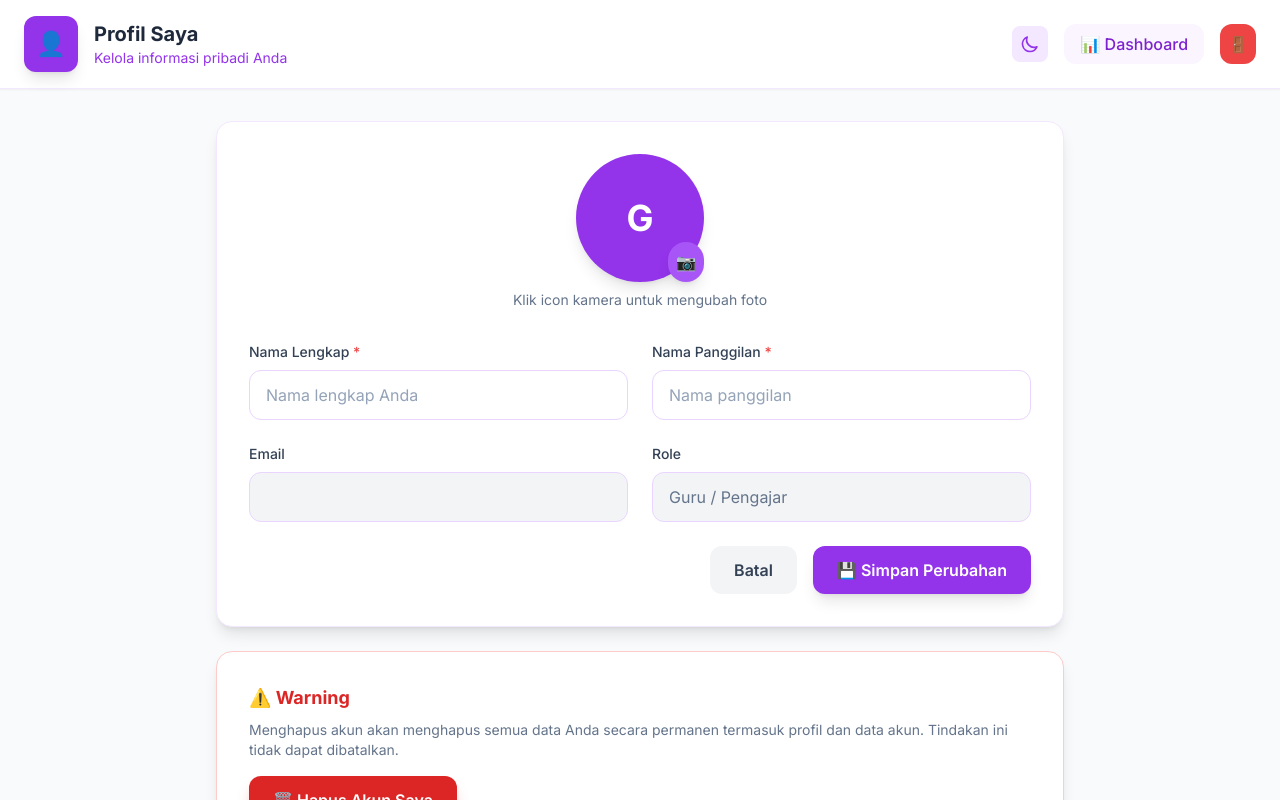
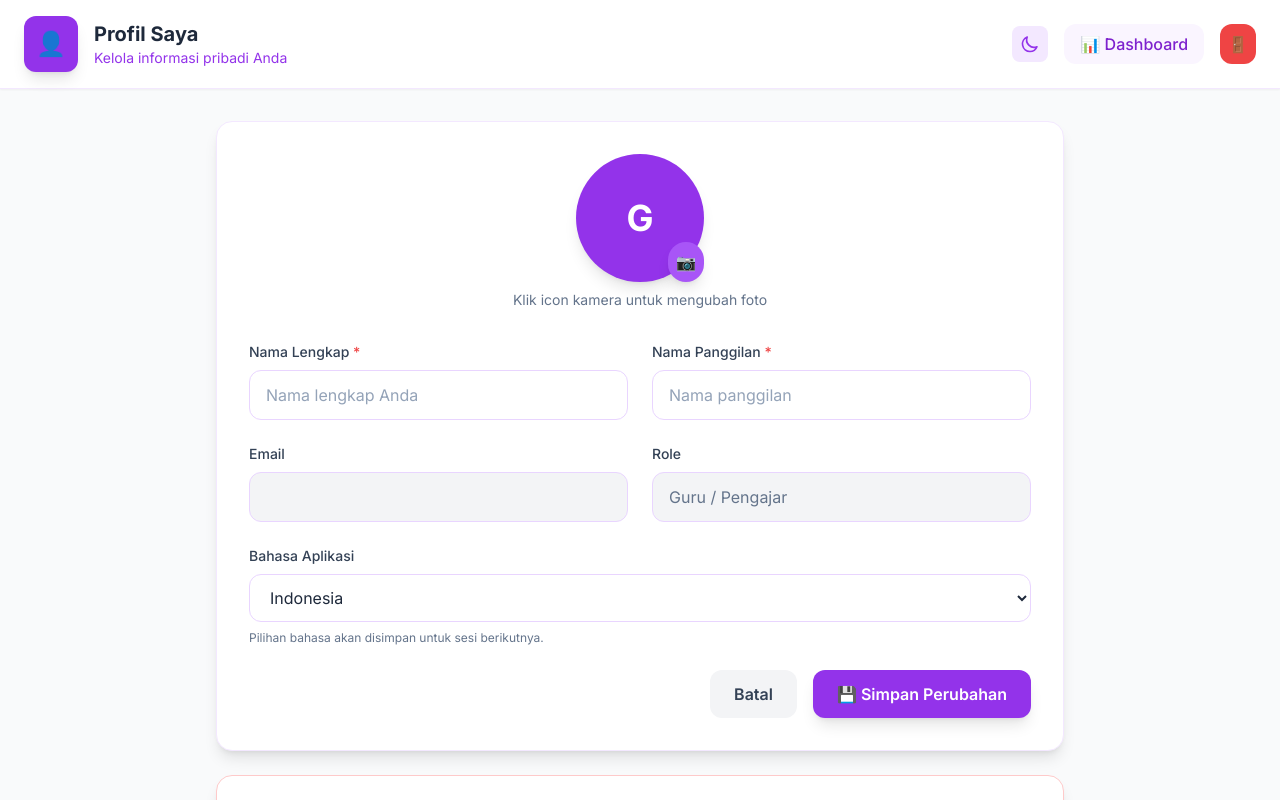
Before and after one commit to solikhulmauludin22014-ops/CLING, a Next.js app: page /guru/profile in a window 1280 px wide. Shown: the top 800 px of the page. Built offline with nearby package versions, Linux system fonts and the light colour scheme; no server answers.

Commit message:
add language setting options in profile pages

```diff
--- a/app/guru/profile/page.tsx
+++ b/app/guru/profile/page.tsx
@@ -4,10 +4,12 @@ import { useState, useEffect, useRef } from 'react'
 import { createClient } from '@/lib/supabase/client'
 import Link from 'next/link'
 import { useTheme } from '@/lib/context/ThemeContext'
+import { useLanguage } from '@/lib/context/LanguageContext'
 import ThemeToggle from '@/components/ThemeToggle'
 
 export default function GuruProfilePage() {
   const { theme } = useTheme()
+  const { language, setLanguage } = useLanguage()
   const [userName, setUserName] = useState('Guru')
   const [userId, setUserId] = useState('')
   const [profile, setProfile] = useState({
@@ -150,6 +152,11 @@ export default function GuruProfilePage() {
   const showAlert = (message: string, type: 'success' | 'error') => {
     setAlert({ message, type })
     setTimeout(() => setAlert(null), 3000)
+  }
+
+  const handleLanguageChange = (value: 'id' | 'en') => {
+    setLanguage(value)
+    showAlert(value === 'id' ? 'Bahasa berhasil diubah ke Indonesia' : 'Language changed to English', 'success')
   }
 
   const handleLogout = async () => {
@@ -384,6 +391,26 @@ export default function GuruProfilePage() {
               </div>
             </div>
 
+            {/* Language Settings */}
+            <div>
+              <label className={`block text-sm font-medium mb-2 ${theme === 'dark' ? 'text-slate-300' : 'text-slate-700'}`}>
+                {language === 'id' ? 'Bahasa Aplikasi' : 'Application Language'}
+              </label>
+              <select
+                value={language}
+                onChange={(e) => handleLanguageChange(e.target.value as 'id' | 'en')}
+                className={`w-full px-4 py-3 border rounded-xl focus:ring-2 focus:ring-purple-500 focus:border-transparent ${theme === 'dark' ? 'bg-slate-700 border-slate-600 text-white' : 'bg-white border-purple-200 text-slate-800'}`}
+              >
+                <option value="id">Indonesia</option>
+                <option value="en">English</option>
+              </select>
+              <p className={`text-xs mt-2 ${theme === 'dark' ? 'text-slate-400' : 'text-slate-500'}`}>
+                {language === 'id'
+                  ? 'Pilihan bahasa akan disimpan untuk sesi berikutnya.'
+                  : 'Language selection will be saved for your next sessions.'}
+              </p>
+            </div>
+
             {/* Save Button */}
             <div className="flex justify-end gap-4">
               <Link
--- a/app/layout.tsx
+++ b/app/layout.tsx
@@ -2,6 +2,7 @@ import type { Metadata } from 'next'
 import { Inter } from 'next/font/google'
 import './globals.css'
 import { ThemeProvider } from '@/lib/context/ThemeContext'
+import { LanguageProvider } from '@/lib/context/LanguageContext'
 import AuthListener from '@/components/AuthListener'
 
 const inter = Inter({ subsets: ['latin'] })
@@ -19,10 +20,12 @@ export default function RootLayout({
   return (
     <html lang="id" suppressHydrationWarning>
       <body className={`${inter.className} bg-white dark:bg-slate-900 transition-colors duration-300`}>
-        <ThemeProvider>
-          <AuthListener />
-          {children}
-        </ThemeProvider>
+        <LanguageProvider>
+          <ThemeProvider>
+            <AuthListener />
+            {children}
+          </ThemeProvider>
+        </LanguageProvider>
       </body>
     </html>
   )
--- a/app/siswa/profile/page.tsx
+++ b/app/siswa/profile/page.tsx
@@ -4,10 +4,12 @@ import { useState, useEffect, useRef } from 'react'
 import { createClient } from '@/lib/supabase/client'
 import Link from 'next/link'
 import { useTheme } from '@/lib/context/ThemeContext'
+import { useLanguage } from '@/lib/context/LanguageContext'
 import ThemeToggle from '@/components/ThemeToggle'
 
 export default function SiswaProfilePage() {
   const { theme } = useTheme()
+  const { language, setLanguage } = useLanguage()
   const [userName, setUserName] = useState('Siswa')
   const [userId, setUserId] = useState('')
   const [profile, setProfile] = useState({
@@ -156,6 +158,11 @@ export default function SiswaProfilePage() {
   const showAlert = (message: string, type: 'success' | 'error') => {
     setAlert({ message, type })
     setTimeout(() => setAlert(null), 3000)
+  }
+
+  const handleLanguageChange = (value: 'id' | 'en') => {
+    setLanguage(value)
+    showAlert(value === 'id' ? 'Bahasa berhasil diubah ke Indonesia' : 'Language changed to English', 'success')
   }
 
   const handleLogout = async () => {
@@ -423,6 +430,26 @@ export default function SiswaProfilePage() {
               </div>
             )}
 
+            {/* Language Settings */}
+            <div>
+              <label className={`block text-sm font-medium mb-2 ${theme === 'dark' ? 'text-slate-300' : 'text-slate-700'}`}>
+                {language === 'id' ? 'Bahasa Aplikasi' : 'Application Language'}
+              </label>
+              <select
+                value={language}
+                onChange={(e) => handleLanguageChange(e.target.value as 'id' | 'en')}
+                className={`w-full px-4 py-3 border rounded-xl focus:ring-2 focus:ring-purple-500 focus:border-transparent ${theme === 'dark' ? 'bg-slate-700 border-slate-600 text-white' : 'bg-white border-purple-200 text-slate-800'}`}
+              >
+                <option value="id">Indonesia</option>
+                <option value="en">English</option>
+              </select>
+              <p className={`text-xs mt-2 ${theme === 'dark' ? 'text-slate-400' : 'text-slate-500'}`}>
+                {language === 'id'
+                  ? 'Pilihan bahasa akan disimpan untuk sesi berikutnya.'
+                  : 'Language selection will be saved for your next sessions.'}
+              </p>
+            </div>
+
             {/* Save Button */}
             <div className="flex justify-end gap-4">
               <Link
--- /dev/null
+++ b/lib/context/LanguageContext.tsx
@@ -0,0 +1,46 @@
+'use client'
+
+import { createContext, useContext, useEffect, useMemo, useState } from 'react'
+
+type Language = 'id' | 'en'
+
+interface LanguageContextType {
+  language: Language
+  setLanguage: (language: Language) => void
+}
+
+const LanguageContext = createContext<LanguageContextType | undefined>(undefined)
+
+export function LanguageProvider({ children }: { children: React.ReactNode }) {
+  const [language, setLanguageState] = useState<Language>('id')
+
+  useEffect(() => {
+    const stored = localStorage.getItem('app_language')
+    if (stored === 'id' || stored === 'en') {
+      setLanguageState(stored)
+    }
+  }, [])
+
+  useEffect(() => {
+    localStorage.setItem('app_language', language)
+    document.documentElement.lang = language === 'id' ? 'id' : 'en'
+  }, [language])
+
+  const value = useMemo(
+    () => ({
+      language,
+      setLanguage: setLanguageState,
+    }),
+    [language]
+  )
+
+  return <LanguageContext.Provider value={value}>{children}</LanguageContext.Provider>
+}
+
+export function useLanguage() {
+  const context = useContext(LanguageContext)
+  if (!context) {
+    throw new Error('useLanguage must be used within a LanguageProvider')
+  }
+  return context
+}
```
